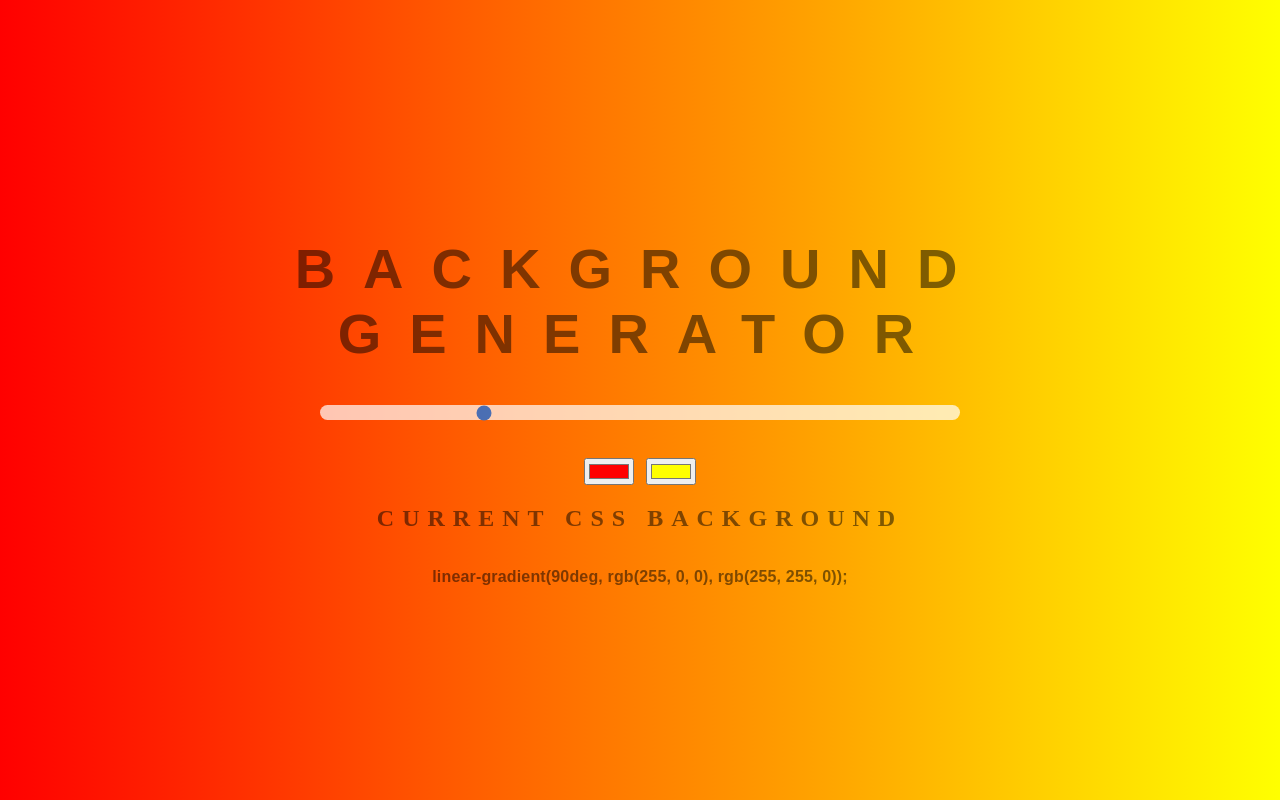
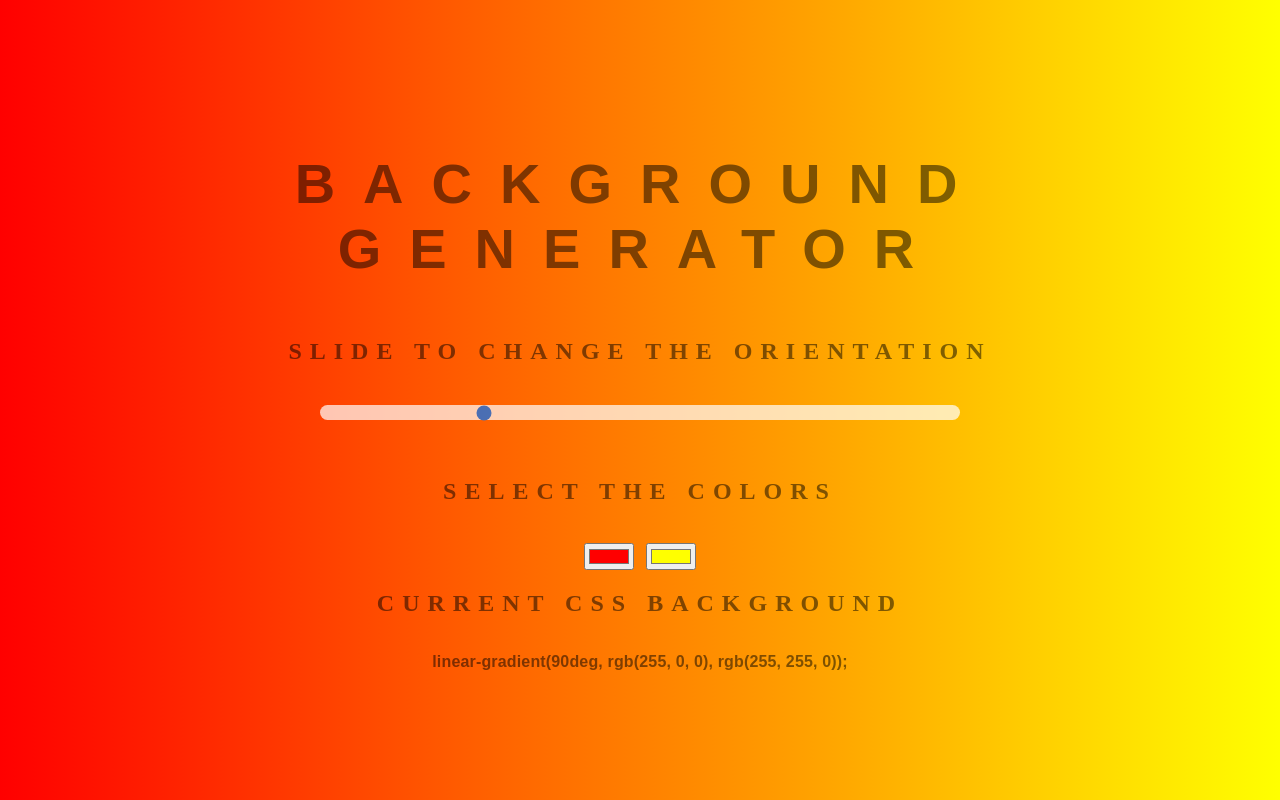
Before and after one commit to Ajay199903/linear-gradient-background-generator, a plain HTML site: page index.html in a window 1280 px wide. Drawn offline with Linux system fonts and the light colour scheme.

Commit message:
Add files via upload

```diff
--- a/index.html
+++ b/index.html
@@ -7,8 +7,14 @@
 <body>
 	<div class="container">
 		<h1>Background Generator</h1>
-		<input type="range" class="direction" min="0" max="360" value="90"><br><br>
+		<h2>Slide to change the Orientation</h2>
+		<br>
+		<input type="range" class="direction" min="0" max="360" value="90">
+		<br>
+		<br>
 		<div>
+			<h2>Select the Colors</h2>
+			<br>
 			<input type="color" class="color1" name="color1" value="#ff0000">
 			<input type="color" class="color2" name="color2" value="#ffff00">
 		</div>
```
